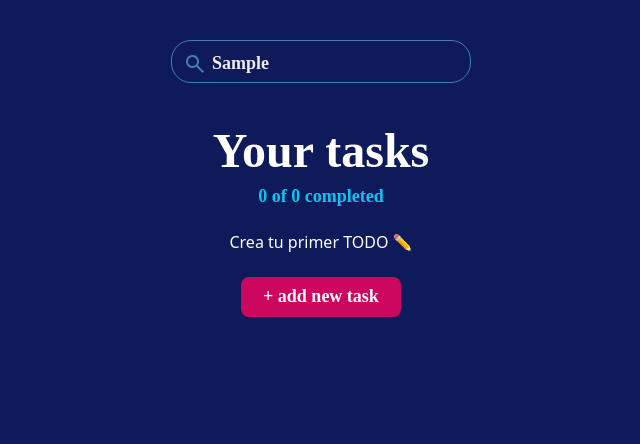
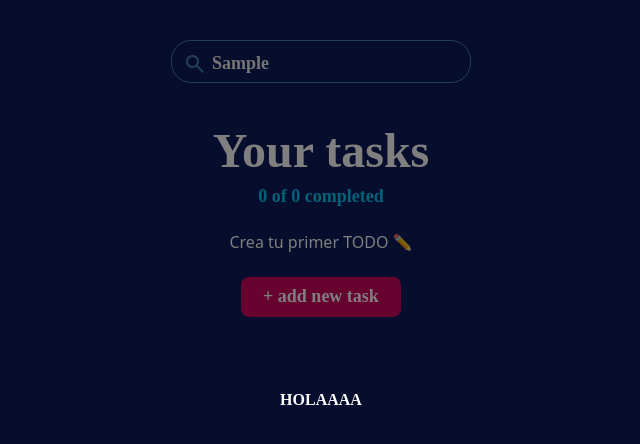
Before and after one commit to paurrev/Task-Management, a React (Vite) app in the folder 1er-proyecto todo/: page / in a window 1280 px wide. Both pictures are taken after typing "Sample" into the empty fields and a click on the button "+ add new task". Shown: the top 444 px of the page, without its empty margins (319-959 px from the left). Built offline with nearby package versions, Linux system fonts and the light colour scheme.

Commit message:
Added React Portal and Modal

```diff
--- a/1er-proyecto todo/index.html
+++ b/1er-proyecto todo/index.html
@@ -7,6 +7,7 @@
     <title>Todo List</title>
   </head>
   <body>
+    <div id="modal"></div>
     <div id="root"></div>
     <script type="module" src="/src/main.jsx"></script>
   </body>
--- a/1er-proyecto todo/src/AppUI.jsx
+++ b/1er-proyecto todo/src/AppUI.jsx
@@ -5,6 +5,7 @@ import { TodoList } from './components/TodoList.jsx';
 import { CreateTodoButton } from './components/CreateTodoButton.jsx';
 import { useContext } from 'react';
 import { TodoContext } from './components/Context/index.jsx';
+import { Modal } from './Modal/modal.jsx';
 
 
 export function AppUI() {
@@ -14,6 +15,8 @@ export function AppUI() {
     searchedTodos,
     completeTodo,
     deleteTodo,
+    openModal,
+    setOpenModal
   } = useContext(TodoContext)
 
   return (
@@ -35,7 +38,12 @@ export function AppUI() {
             />
           ))}
         </TodoList>
-        <CreateTodoButton />
+        {openModal && (
+          <Modal>
+            <p>HOLAAAA</p>
+          </Modal>
+        )}
+        <CreateTodoButton  setOpenModal={setOpenModal}/>
       </section>
     </>
   );
--- /dev/null
+++ b/1er-proyecto todo/src/Modal/modal.css
@@ -0,0 +1,15 @@
+.ModalBackground {
+  position: fixed;
+  top: 0;
+  left: 0;
+  width: 100%;
+  height: 100%;
+  /* background: rgba(0, 0, 0, 0.5); */
+  background: rgba(0, 0, 0, 0.5);
+  z-index: 1000;
+  display: flex;
+  justify-content: center;
+  align-items: center;
+  font-family: 'Comfortaa', cursive;
+  font-weight: 800;
+}
--- /dev/null
+++ b/1er-proyecto todo/src/Modal/modal.jsx
@@ -0,0 +1,11 @@
+import { createPortal } from 'react-dom';
+import './modal.css';
+
+export function Modal({children}) {
+  return createPortal(
+    <div className="ModalBackground">
+      {children}
+    </div>,
+    document.getElementById('modal')
+  )
+}
--- a/1er-proyecto todo/src/components/Context/index.jsx
+++ b/1er-proyecto todo/src/components/Context/index.jsx
@@ -13,6 +13,7 @@ function TodoProvider(props){
   } = useLocalStorage('TODOS_V1', []);
   // Estado inicial de la búsqueda
   const [inputValue, setInputValue] = useState('');
+  const [openModal, setOpenModal] = useState(false)
   // Cantidad de ToDos completados
   const completedTodos = todos.filter((todo) => todo.completed).length;
   // Cantidad de ToDos totales
@@ -59,7 +60,9 @@ function TodoProvider(props){
       setInputValue,
       searchedTodos,
       completeTodo,
-      deleteTodo
+      deleteTodo,
+      openModal,
+      setOpenModal,
     }}>
       {props.children}
     </TodoContext.Provider>
--- a/1er-proyecto todo/src/components/CreateTodoButton.jsx
+++ b/1er-proyecto todo/src/components/CreateTodoButton.jsx
@@ -1,15 +1,12 @@
 import './CreateTodoButton.css'
-const onClickButton = (msg) => {
-  alert(msg)
+
+export function CreateTodoButton (props){
+  const onClickButton = () => {
+    props.setOpenModal(true)
+  }
+  return (
+    <button className="todo-button-add" onClick={onClickButton}>
+      + add new task
+    </button>
+  );
 }
-
-export function CreateTodoButton (){
-  return (
-    <button
-    className="todo-button-add"
-    onClick={() => onClickButton('Aquí se deberia de abrir la modal')}
-    >
-    + add new task
-    </button>
-  )
-}
```
